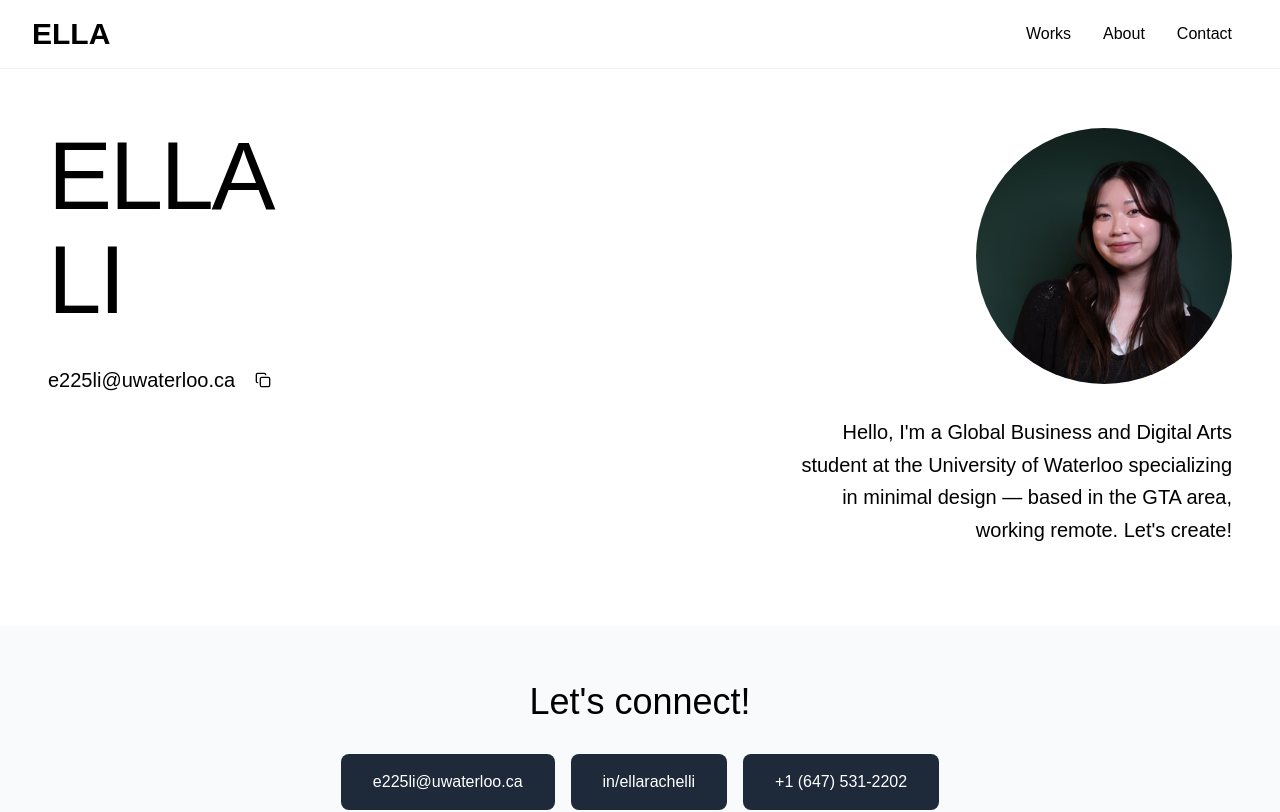
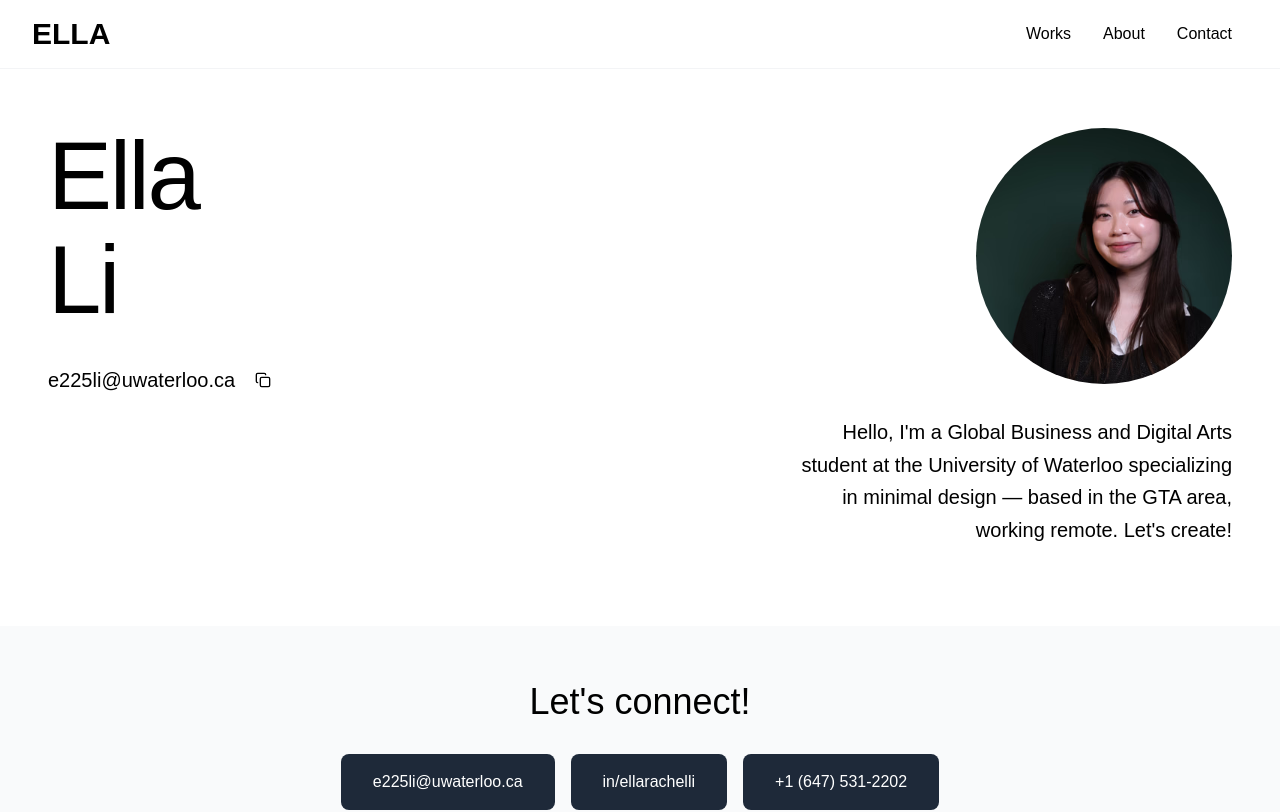
Before and after one commit to eric-gan25/website, a Next.js app: page / in a window 1280 px wide. Shown: the top 812 px of the page. Built offline with nearby package versions, Linux system fonts and the light colour scheme.

Commit message:
Add animations

```diff
--- a/app/about/page.tsx
+++ b/app/about/page.tsx
@@ -1,28 +1,41 @@
+"use client";
+
 import Footer from "../components/Footer";
 import Navigation from "../components/Navigation";
+import AnimatedContent from "@/components/ui/animatedComponent";
 
 export default function About() {
   return (
     <div className="min-h-screen bg-white">
       <Navigation />
+      <AnimatedContent>
         <section className="py-26 px-6 sm:px-8 lg:px-12">
           <div className="max-w-7xl mx-auto">
             <h1 className="text-2xl font-light text-black mb-10">about.</h1>
             <p className="text-4xl text-black font-bold leading-relaxed w-3/4 mb-10">
-            I am a Global Business and Digital Arts student at the University of Waterloo, aiming to explore and grow my expertise in design thinking and apply it to the real world.
+              I am a Global Business and Digital Arts student at the University of
+              Waterloo, aiming to explore and grow my expertise in design thinking
+              and apply it to the real world.
             </p>
             <div className="grid grid-cols-[75%_25%] gap-12">
               <div className="aspect-[4/3] bg-gray-200 rounded-lg overflow-hidden">
-              <img src="/images/about.jpg" alt="Ella Li" className="w-full h-full object-cover" />
+                <img
+                  src="/images/about.jpg"
+                  alt="Ella Li"
+                  className="w-full h-full object-cover"
+                />
               </div>
               <div className="flex justify-center items-center">
                 <p className="text-xl text-black text-right">
-                I'm dedicated to crafting beautiful and highly functional designs that seamlessly align with my clients' unique needs and long-term goals.
+                  I'm dedicated to crafting beautiful and highly functional designs
+                  that seamlessly align with my clients' unique needs and long-term
+                  goals.
                 </p>
               </div>
             </div>
           </div>
         </section>
+      </AnimatedContent>
       <Footer />
     </div>
   );
--- a/app/components/Hero.tsx
+++ b/app/components/Hero.tsx
@@ -3,6 +3,7 @@
 import { useState } from "react";
 import { Button } from "@/components/ui/button";
 import { Copy, Check } from "lucide-react";
+import AnimatedContent from "@/components/ui/animatedComponent";
 
 export default function Hero() {
   const email = "e225li@uwaterloo.ca";
@@ -21,13 +22,14 @@ export default function Hero() {
         <div className="grid grid-cols-1 lg:grid-cols-2 gap-12 lg:gap-16 items-start">
           <div className="flex flex-col">
             <div className="mb-8">
-              <h1 className="text-6xl md:text-7xl lg:text-8xl font-light tracking-tight text-black mb-2">
-                ELLA
+              <h1 className="text-6xl md:text-7xl lg:text-8xl font-light tracking-tight text-black mb-2 block overflow-hidden">
+                <AnimatedContent transition={{ duration: 0.5 }}>Ella</AnimatedContent>
               </h1>
-              <h1 className="text-6xl md:text-7xl lg:text-8xl font-light tracking-tight text-black">
-                LI
+              <h1 className="text-6xl md:text-7xl lg:text-8xl font-light tracking-tight text-black block overflow-hidden">
+                <AnimatedContent transition={{ duration: 0.5 }}>Li</AnimatedContent>
               </h1>
             </div>
+            <AnimatedContent>
               <div className="flex items-center gap-2 text-black text-xl">
                 <span >{email}</span>
                 <Button
@@ -36,18 +38,26 @@ export default function Hero() {
                   onClick={copyEmail}
                   aria-label={copied ? "Copied" : "Copy email"}
                 >
-                {copied ? <Check className="h-4 w-4"/> : <Copy className="h-4 w-4"/>}
+                  {copied ? <Check className="h-4 w-4" /> : <Copy className="h-4 w-4" />}
                 </Button>
               </div>
+            </AnimatedContent>
           </div>
 
           <div className="flex flex-col items-start lg:items-end">
+            <AnimatedContent
+              initial={{ scale: 0.5 }}
+              animate={{ scale: 1.0 }}
+            >
               <div className="w-48 h-48 md:w-56 md:h-56 lg:w-64 lg:h-64 rounded-full bg-gray-300 mb-8 overflow-hidden">
                 <img src="/images/profile.jpg" alt="Ella Li" className="w-full h-full object-cover" />
               </div>
+            </AnimatedContent>
+            <AnimatedContent>
               <p className="max-w-md text-lg md:text-xl text-black leading-relaxed text-right">
                 Hello, I'm a Global Business and Digital Arts student at the University of Waterloo specializing in minimal design — based in the GTA area, working remote. Let's create!
               </p>
+            </AnimatedContent>
           </div>
         </div>
       </div>
--- /dev/null
+++ b/components/ui/animatedComponent.tsx
@@ -0,0 +1,27 @@
+"use client";
+
+import { ReactNode } from "react";
+import { motion, type MotionProps } from "framer-motion";
+
+interface AnimatedContentProps extends MotionProps {
+  children: ReactNode;
+  className?: string;
+}
+
+export default function AnimatedContent({
+  children,
+  className,
+  ...motionProps
+}: AnimatedContentProps) {
+  return (
+    <motion.div
+      className={className}
+      initial={{ y: 100, opacity: 0 }}
+      animate={{ y: 0, opacity: 1 }}
+      transition={{ duration: 1, ease: "easeOut" }}
+      {...motionProps}
+    >
+      {children}
+    </motion.div>
+  );
+}
```
Also changed, not shown: package.json (+4 -3 lines), 1 other file (tests, documents, lock files or other folders). Lines whose indentation alone changed are shown as unchanged.
